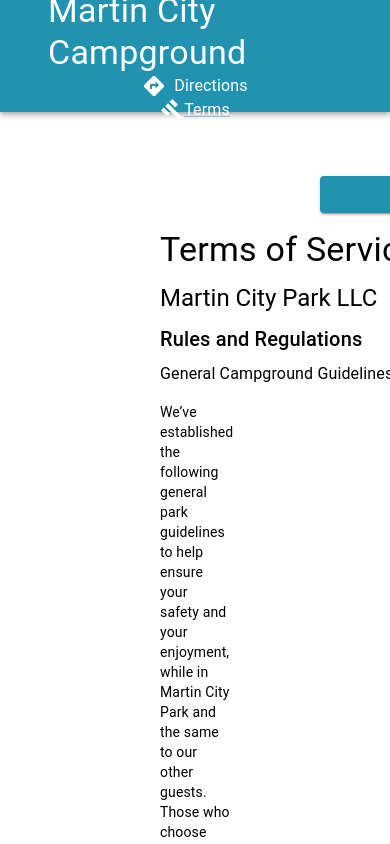
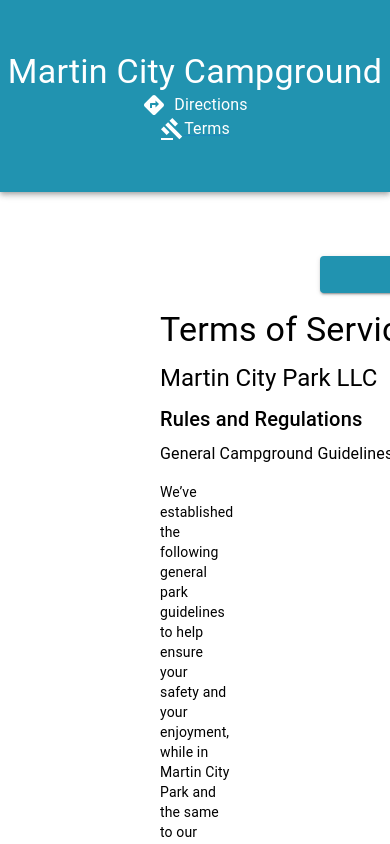
Before and after one commit to SABaltz/martin-city, a React (Create React App) app: page /terms in a window 390 px wide. Shown: the top 844 px of the page. Built offline with nearby package versions, Linux system fonts and the light colour scheme.

Commit message:
Update Colors

```diff
--- a/src/components/attractions/Attractions.jsx
+++ b/src/components/attractions/Attractions.jsx
@@ -15,7 +15,7 @@
             alignItems: 'center',
             paddingTop: '3rem',
             paddingBottom: '3rem',
-            backgroundColor: '#ffffff'
+            backgroundColor: '#EFDECD '
         }}>
             <Stack>
                 <Typography variant="h3" gutterBottom
--- a/src/components/description/Description.jsx
+++ b/src/components/description/Description.jsx
@@ -1,13 +1,12 @@
 import {centerVertHoriz} from "../../global-parameters/Styles";
 import {Typography} from "@mui/material";
 import Box from "@mui/material/Box";
-import {secondaryColor} from "../../global-parameters/Parameters";
 
 function Description() {
     return (<Box sx={{
         width: '100vw',
         ...centerVertHoriz,
-        backgroundColor: secondaryColor
+        backgroundColor: '#EFDECD '
     }}>
         <Typography sx={{margin: '4rem 4rem', fontSize: '1.5rem'}}>Martin City Park is a convenient, budget friendly
             camper-van and tent site campground
--- a/src/components/pre-nav/PreNav.jsx
+++ b/src/components/pre-nav/PreNav.jsx
@@ -1,6 +1,6 @@
 import Box from "@mui/material/Box";
 import AppBar from "@mui/material/AppBar";
-import {Grid, Link, Typography} from "@mui/material";
+import {Grid, Link, Typography, useMediaQuery} from "@mui/material";
 // import LocalPhoneIcon from '@mui/icons-material/LocalPhone';
 import {Directions as DirectionsIcon, Gavel} from "@mui/icons-material";
 import {centerVertHoriz} from "../../global-parameters/Styles";
@@ -17,6 +17,7 @@
     // const handlePhoneClick = () => {
     //     window.open('tel:+14062532867');
     // };
+    const isMobile = useMediaQuery('(min-width:600px)');
 
     const handleDirectionsClick = () => {
         window.open("https://www.google.com/maps/place/9234+Hwy+2+E,+Columbia+Falls,+MT+59912/@48.3910565,-114.0436689,17z/data=!3m1!4b1!4m6!3m5!1s0x53663ee5fcea226b:0xa23a1e7f79093ae7!8m2!3d48.391053!4d-114.041094!16s%2Fg%2F11c2h319n3?entry=ttu");
@@ -24,7 +25,8 @@
 
     return (
         <Box sx={{flexGrow: 1}}>
-            <AppBar position="static" sx={{backgroundColor: secondaryColor, height: '7rem', ...centerVertHoriz}}>
+            <AppBar position="static"
+                    sx={{backgroundColor: secondaryColor, height: isMobile ? '7rem' : '12rem', ...centerVertHoriz}}>
                 <Grid container alignItems="center" justifyContent="center">
                     {/*<Grid item xs={12} sm={4} md={2}>*/}
                     {/*<Typography onClick={handlePhoneClick} sx={{...centerVertHoriz, cursor: 'pointer'}}>*/}
@@ -36,10 +38,12 @@
                         <Link href={"/"} sx={{textDecoration: "none"}}>
                             <Typography variant={'h4'}
                                         sx={{
-                                            marginLeft: '3rem',
+                                            marginLeft: isMobile ? '3rem' : '',
+                                            textAlign: isMobile ? '' : 'center',
+                                            marginBottom: isMobile ? '1rem' : '',
                                             color: 'white',
-                                        }}>Martin
-                                City Campground</Typography>
+                                        }}>
+                                Martin City Campground</Typography>
                         </Link>
                     </Grid>
                     {/*<Grid item xs={12} sm={4} md={4} lg={2}>*/}
```
